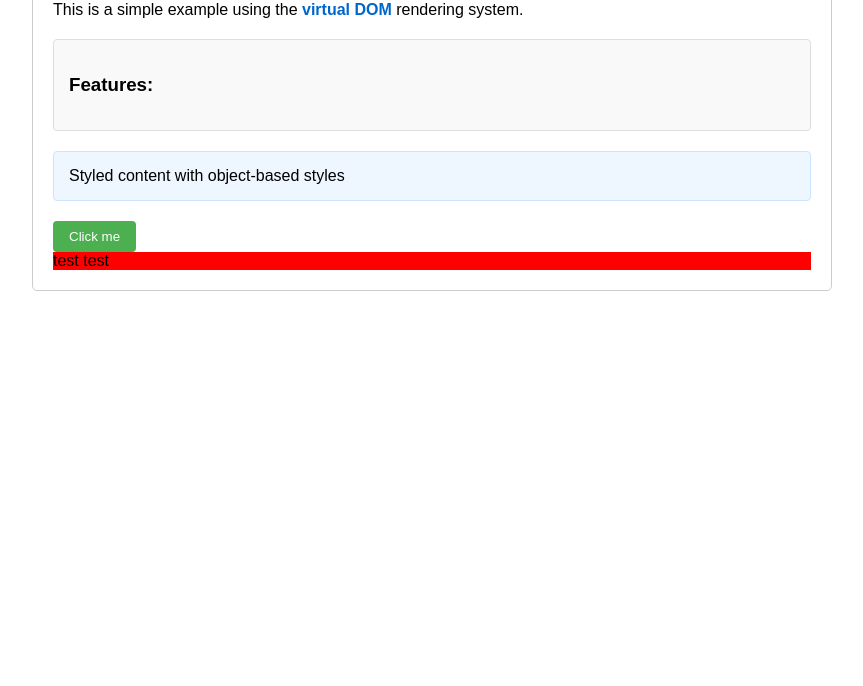
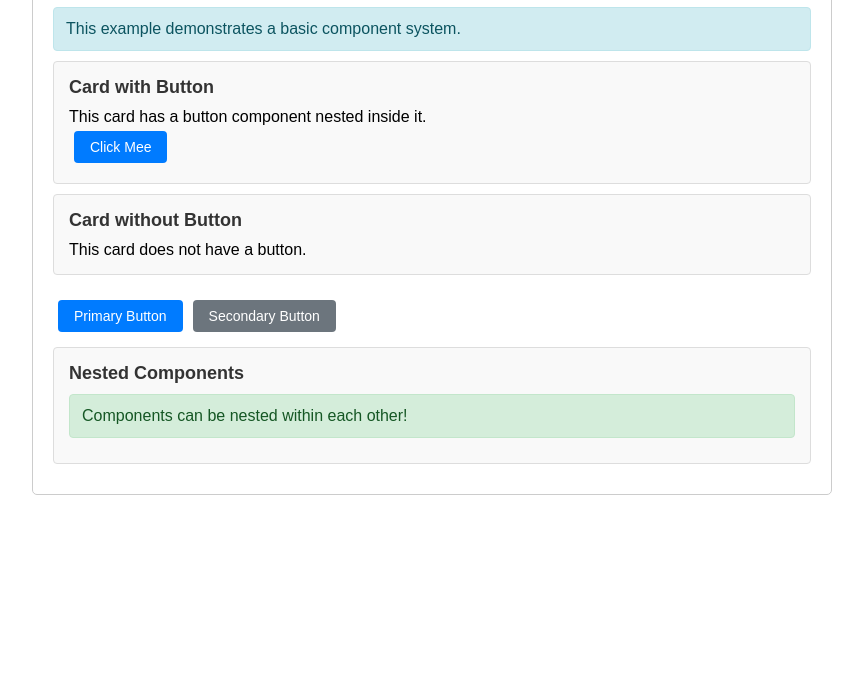
Before and after one commit to yelmach/js-framework, a plain HTML site: page todoMVC/index.html in a window 1280 px wide. Shown: the part 114-800 px from the top of the page, without its empty margins (208-1071 px from the left). Drawn offline with Linux system fonts and the light colour scheme.

Commit message:
add simple example for testing

```diff
--- a/src/index.js
+++ b/src/index.js
@@ -1,3 +1,4 @@
 import { createElement, render } from './core/vdom.js';
+import { component } from './core/component.js';
 
-export { createElement, render };
+export { createElement, render, component };
--- a/todoMVC/app.js
+++ b/todoMVC/app.js
@@ -1,82 +1,122 @@
-import { render } from '../src/index.js';
+import { render, component } from '../src/index.js';
 
-const list = [
-    { tag: 'li', children: ['Render virtual DOM to real DOM'] },
-    { tag: 'li', children: ['Support for nested elements'] },
-    { tag: 'li', children: ['CSS styling with objects'] },
-    { tag: 'li', children: ['Event handling'] }
-]
+// Button component
+function Button(props) {
+    const className = props.primary ? 'btn btn-primary' : 'btn btn-secondary';
 
-const vdom = {
+    return {
+        tag: 'button',
+        attrs: {
+            class: className,
+            onClick: props.onClick || (() => { })
+        },
+        children: [props.text || 'Button']
+    };
+}
+
+// Alert component
+function Alert(props) {
+    const className = `alert alert-${props.type || 'info'}`;
+
+    return {
         tag: 'div',
-    attrs: { class: 'container' },
+        attrs: {
+            class: className
+        },
+        children: [props.message]
+    };
+}
+
+// Card component
+function Card(props) {
+    return {
+        tag: 'div',
+        attrs: {
+            class: 'card'
+        },
+        children: [
+            {
+                tag: 'h3',
+                attrs: { class: 'card-title' },
+                children: [props.title]
+            },
+            {
+                tag: 'div',
+                attrs: { class: 'card-body' },
+                children: props.children || []
+            },
+            // Footer with button
+            props.buttonText ?
+                component(Button, {
+                    text: props.buttonText,
+                    primary: true,
+                    onClick: props.onButtonClick
+                }) :
+                null
+        ].filter(Boolean) // Filter out null values
+    };
+}
+
+function App() {
+    const handleButtonClick = () => {
+        alert('Button clicked!');
+    };
+
+    return {
+        tag: 'div',
+        attrs: { class: 'app' },
         children: [
             {
                 tag: 'h1',
-            attrs: { style: { color: '#333', marginBottom: "10px" } },
-            children: ['Hello, Mini-Framework!']
+                attrs: {},
+                children: ['Component System Example']
             },
+            component(Alert, {
+                type: 'info',
+                message: 'This example demonstrates a basic component system.'
+            }),
+            component(Card, {
+                title: 'Card with Button',
+                buttonText: 'Click Mee',
+                onButtonClick: handleButtonClick,
+                children: [
+                    'This card has a button component nested inside it.'
+                ]
+            }),
+            // Using Card component without button
+            component(Card, {
+                title: 'Card without Button',
+                children: [
+                    'This card does not have a button.'
+                ]
+            }),
             {
-            tag: 'p',
-            attrs: {},
+                tag: 'div',
+                attrs: { style: { marginTop: "20px" } },
                 children: [
-                'This is a simple example using the ',
-                {
-                    tag: 'span',
-                    attrs: { class: 'highlight' },
-                    children: ['virtual DOM']
-                },
-                ' rendering system.'
+                    component(Button, {
+                        text: 'Primary Button',
+                        primary: true,
+                        onClick: () => alert('Primary button clicked!')
+                    }),
+                    component(Button, {
+                        text: 'Secondary Button',
+                        onClick: () => alert('Secondary button clicked!')
+                    }),
                 ]
             },
-        {
-            tag: 'div',
-            attrs: { class: 'card name' },
+            // Demonstrating component composition
+            component(Card, {
+                title: 'Nested Components',
                 children: [
-                {
-                    tag: 'h3',
-                    attrs: { "data-id": 55 },
-                    children: ['Features:']
-                },
-                {
-                    tag: 'ul',
-                    attrs: {},
-                    children: [
-                        list
+                    component(Alert, {
+                        type: 'success',
+                        message: 'Components can be nested within each other!'
+                    })
                 ]
-                }
-            ]
-        },
-        {
-            tag: 'div',
-            attrs: {
-                style: {
-                    marginTop: "20px",
-                    padding: "15px",
-                    backgroundColor: '#eef6ff',
-                    borderRadius: "4px",
-                    border: '1px solid #cce5ff'
-                }
-            },
-            children: ['Styled content with object-based styles']
-        },
-        {
-            tag: 'button',
-            attrs: {
-                disabled: false,
-                style: { marginTop: "20px" },
-                onClick: () => alert('Button clicked!')
-            },
-            children: ['Click me']
-        },
-        {
-            tag: 'div',
-            attrs : {
-                style: { backgroundColor: 'red', },
-            },
-            children : ['test test']
-        }
+            })
         ]
     };
+}
 
-render(vdom, document.getElementById('app'));
+render(App, document.getElementById('app'));
--- a/todoMVC/index.html
+++ b/todoMVC/index.html
@@ -4,7 +4,7 @@
 <head>
     <meta charset="UTF-8">
     <meta name="viewport" content="width=device-width, initial-scale=1.0">
-    <title>Mini-Framework Basic Example</title>
+    <title>Mini-Framework Components Example</title>
     <style>
         body {
             font-family: Arial, sans-serif;
@@ -13,36 +13,70 @@
             padding: 20px;
         }
 
-        .container {
+        .app {
             border: 1px solid #ccc;
             padding: 20px;
             border-radius: 5px;
         }
 
-        .highlight {
-            color: #0066cc;
-            font-weight: bold;
+        .btn {
+            padding: 8px 16px;
+            margin: 5px;
+            border: none;
+            border-radius: 4px;
+            cursor: pointer;
+            font-size: 14px;
+        }
+
+        .btn-primary {
+            background-color: #007bff;
+            color: white;
+        }
+
+        .btn-primary:hover {
+            background-color: #0069d9;
+        }
+
+        .btn-secondary {
+            background-color: #6c757d;
+            color: white;
+        }
+
+        .btn-secondary:hover {
+            background-color: #5a6268;
         }
 
         .card {
             border: 1px solid #ddd;
             border-radius: 4px;
             padding: 15px;
-            margin-top: 20px;
+            margin: 10px 0;
             background-color: #f9f9f9;
         }
 
-        button {
-            padding: 8px 16px;
-            background-color: #4CAF50;
-            color: white;
-            border: none;
-            border-radius: 4px;
-            cursor: pointer;
+        .card-title {
+            font-size: 18px;
+            margin-top: 0;
+            margin-bottom: 10px;
+            color: #333;
         }
 
-        button:hover {
-            background-color: #45a049;
+        .alert {
+            padding: 12px;
+            border-radius: 4px;
+            margin: 10px 0;
+        }
+
+        .alert-success {
+            background-color: #d4edda;
+            border: 1px solid #c3e6cb;
+            color: #155724;
+        }
+
+        .alert-info {
+            background-color: #d1ecf1;
+            border: 1px solid #bee5eb;
+            color: #0c5460;
         }
     </style>
 </head>
```
Lines whose indentation alone changed are shown as unchanged.
